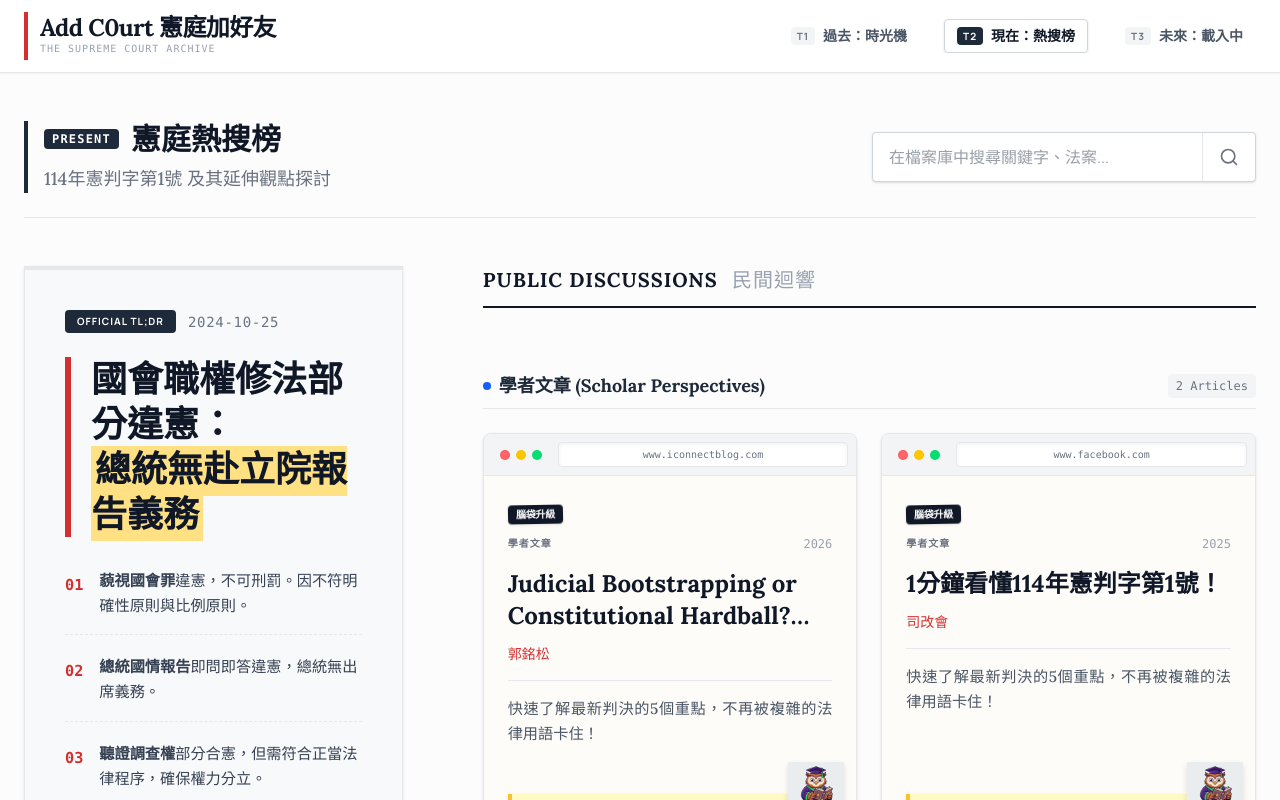
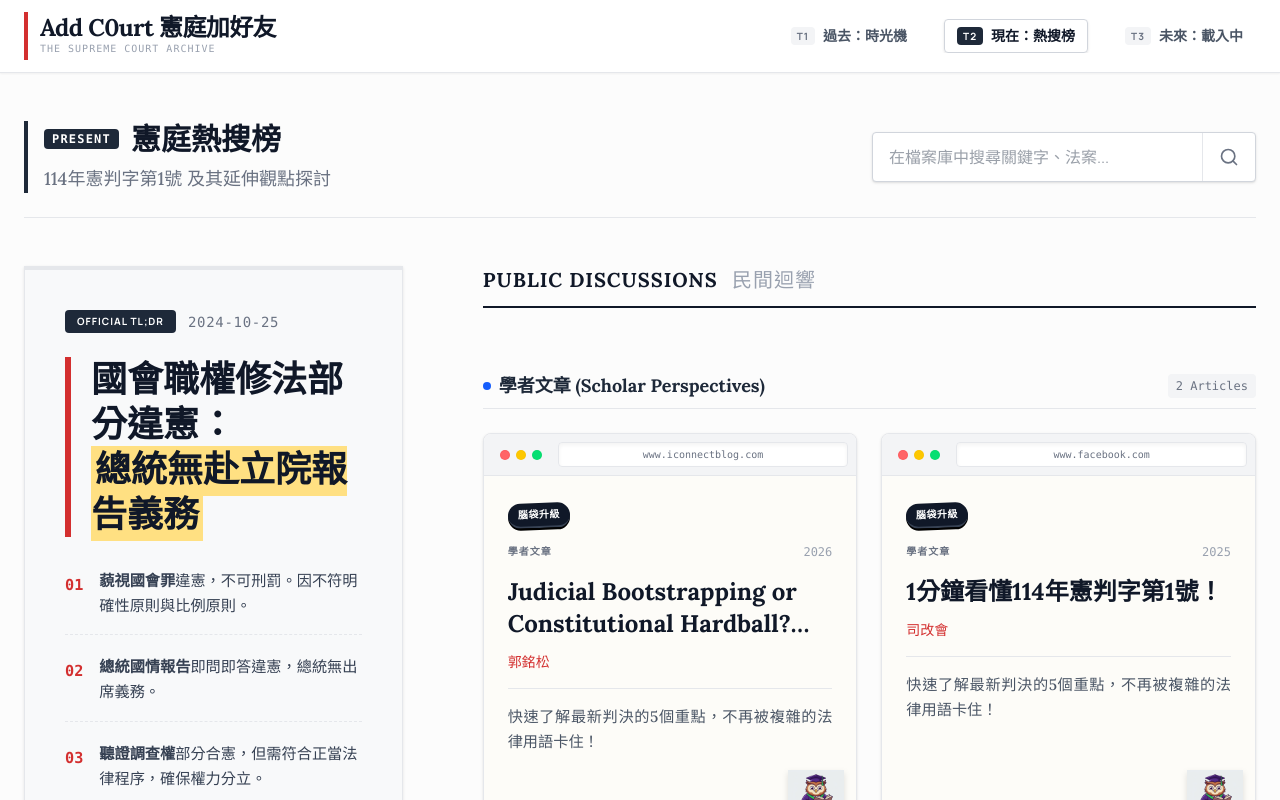
Before and after one commit to ipaaa/constitution, a Next.js app: page /present in a window 1280 px wide. Shown: the top 800 px of the page. Built offline with nearby package versions, Linux system fonts and the light colour scheme.

Commit message:
style: enhance VibeTag visual with social sticker aesthetic

```diff
--- a/src/app/present/page.tsx
+++ b/src/app/present/page.tsx
@@ -20,8 +20,18 @@ const DISCUSSIONS_DATA = _DISCUSSIONS_DATA as DiscussionItem[];
 
 const VibeTag = ({ vibe }: { vibe?: string }) => {
   if (!vibe) return null;
+
+  const getStyle = (text: string) => {
+    if (text.includes('🔥')) return 'bg-[#FF4E50] text-white border-[#FF8A8C] shadow-[0_2px_0_0_#b91c1c]';
+    if (text.includes('💡')) return 'bg-[#FDB813] text-gray-900 border-[#FFE082] shadow-[0_2px_0_0_#b45309]';
+    if (text.includes('⚖️')) return 'bg-[#4A90E2] text-white border-[#8EBAE3] shadow-[0_2px_0_0_#1d4ed8]';
+    if (text.includes('📣')) return 'bg-[#E91E63] text-white border-[#F48FB1] shadow-[0_2px_0_0_#880e4f]';
+    if (text.includes('⚠️')) return 'bg-[#FF9800] text-white border-[#FFCC80] shadow-[0_2px_0_0_#e65100]';
+    return 'bg-gray-900 text-white border-gray-700 shadow-[0_2px_0_0_#000]';
+  };
+
   return (
-    <span className="inline-flex items-center gap-1.5 px-2 py-0.5 bg-gray-900 text-white text-[10px] font-bold tracking-tight rounded-sm shadow-sm transform -rotate-1 hover:rotate-0 transition-transform cursor-default select-none mb-1">
+    <span className={`inline-flex items-center gap-1.5 px-2.5 py-1 rounded-full text-[10px] font-black tracking-wider border-b-2 uppercase transform -rotate-2 hover:rotate-0 hover:scale-105 transition-all cursor-default select-none mb-2 ${getStyle(vibe)}`}>
       {vibe}
     </span>
   );
```
